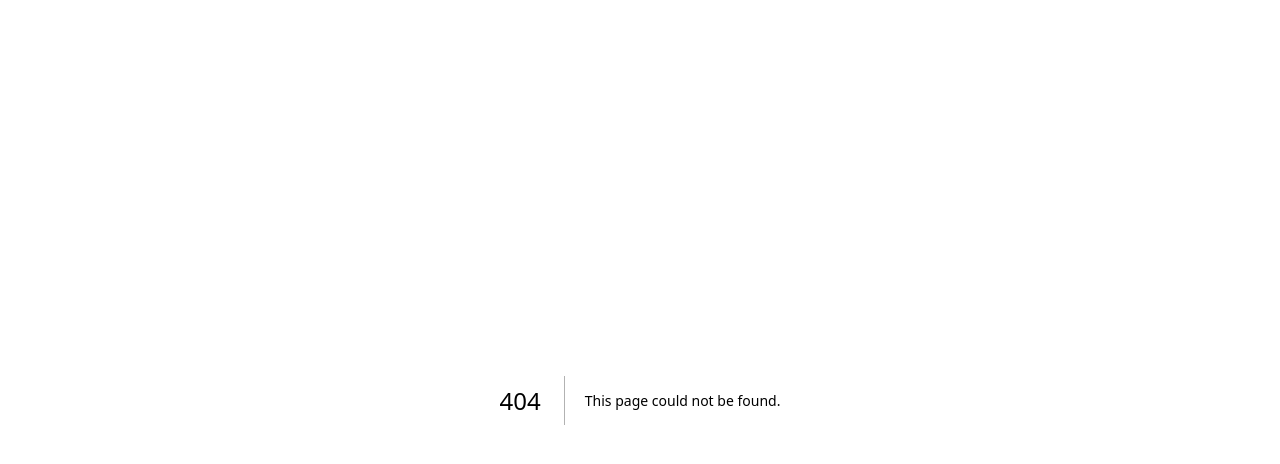
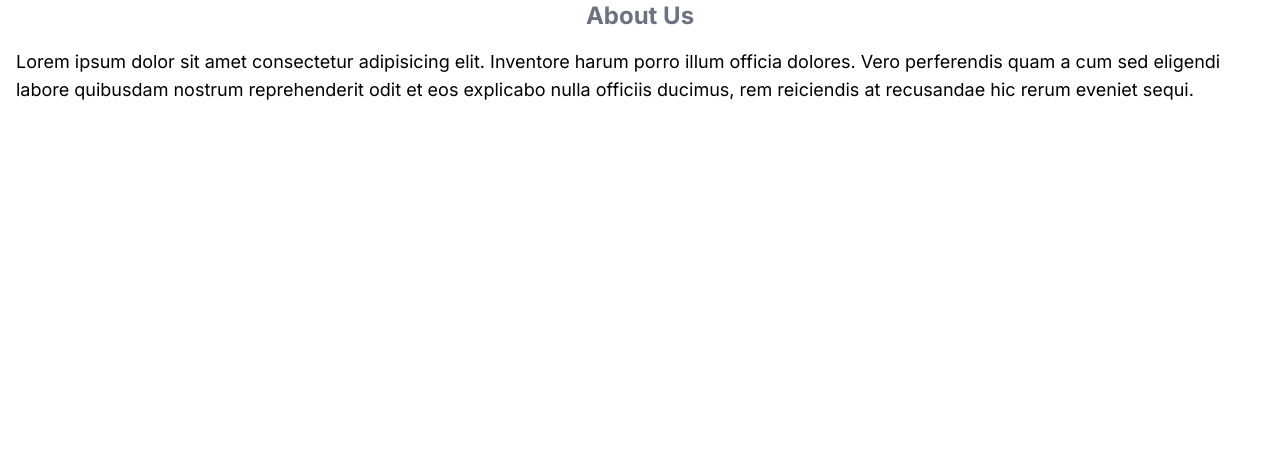
Before and after one commit to Byekibe/Law-firm-landing-page, a Next.js app: page /about in a window 1280 px wide. Before the commit this address had no page. Shown: the top 464 px of the page. Built offline with nearby package versions, Linux system fonts and the light colour scheme.

Commit message:
Add About page

```diff
--- /dev/null
+++ b/src/app/about/page.jsx
@@ -0,0 +1,13 @@
+export default function About() {
+  return (
+    <div>
+      <h1 className="text-2xl text-center font-bold text-gray-500">About Us</h1>
+      <p className="p-4 text-lg ">
+        Lorem ipsum dolor sit amet consectetur adipisicing elit. Inventore harum
+        porro illum officia dolores. Vero perferendis quam a cum sed eligendi
+        labore quibusdam nostrum reprehenderit odit et eos explicabo nulla
+        officiis ducimus, rem reiciendis at recusandae hic rerum eveniet sequi.
+      </p>
+    </div>
+  );
+}
```
